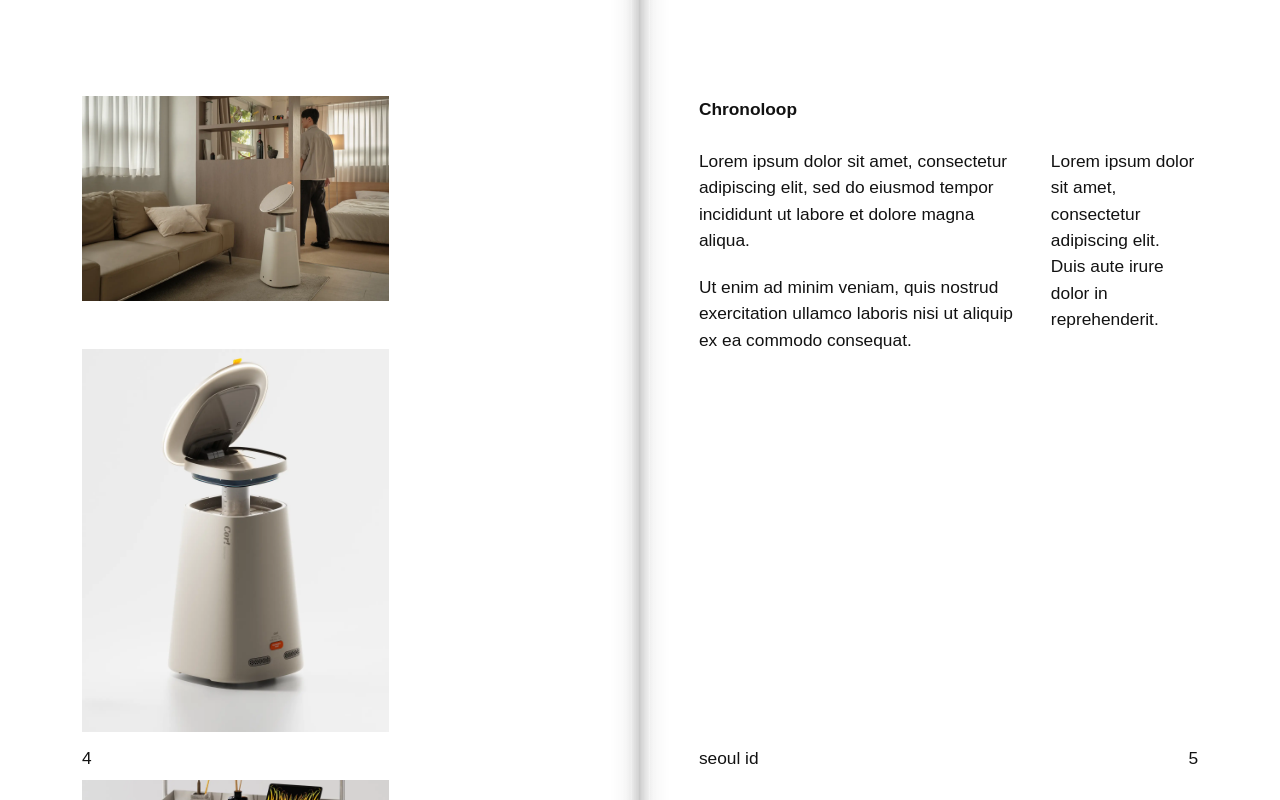
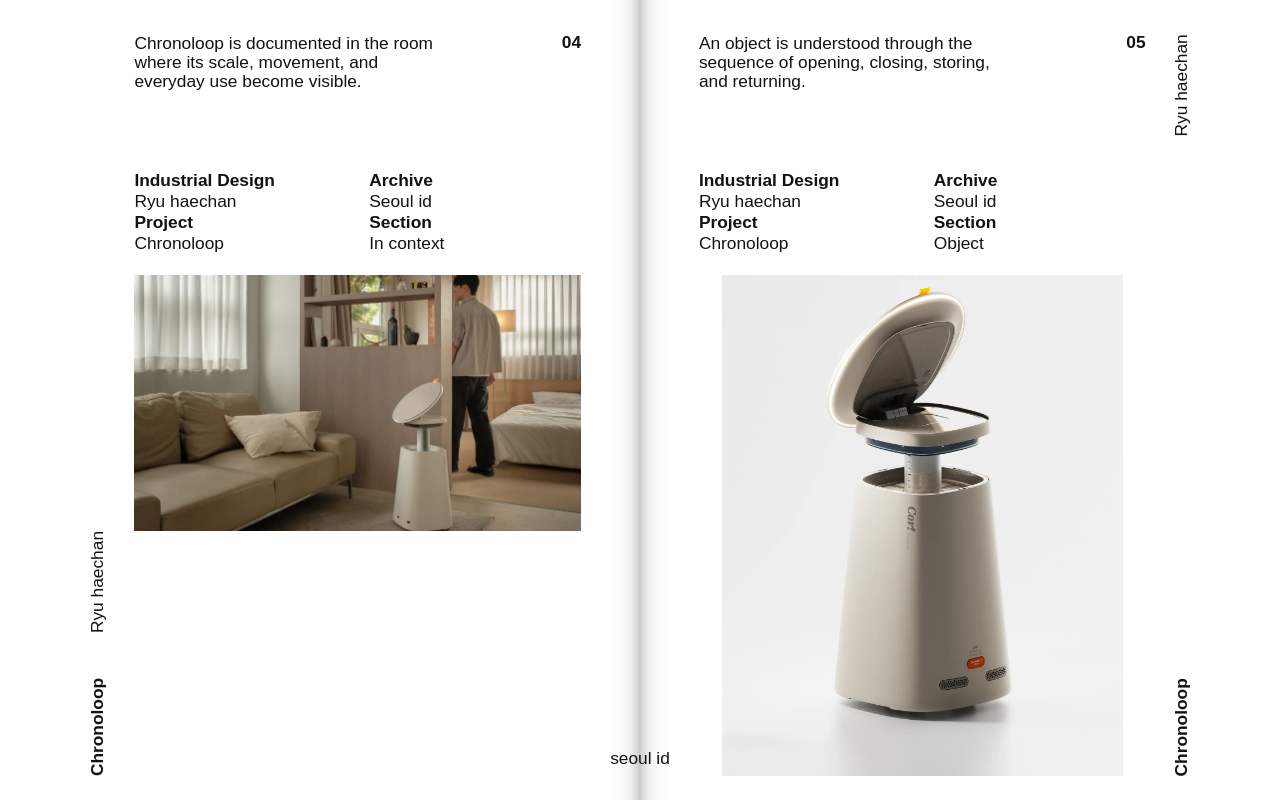
Before and after one commit to Joonseokvd/seoulid, a Next.js app: page /1 in a window 1280 px wide. Built offline with nearby package versions, Linux system fonts and the light colour scheme; a web font is replaced by a local one.

Commit message:
Redesign Chronoloop as editorial spreads

```diff
--- a/app/1/page.tsx
+++ b/app/1/page.tsx
@@ -1,71 +1,163 @@
 /* eslint-disable @next/next/no-img-element, @next/next/no-html-link-for-pages */
-const detailImages = [1, 2, 3, 4, 5, 6, 7];
+
+type EditorialPageData = {
+  image: string;
+  imageAlt: string;
+  headline: string;
+  label: string;
+  page: string;
+  fit?: "cover" | "contain";
+};
+
+const editorialPages: EditorialPageData[] = [
+  {
+    image: "/detail/chronoloop/1.webp",
+    imageAlt: "실내 공간에 놓인 Chronoloop",
+    headline:
+      "Chronoloop is documented in the room where its scale, movement, and everyday use become visible.",
+    label: "In context",
+    page: "04",
+  },
+  {
+    image: "/detail/chronoloop/2.webp",
+    imageAlt: "흰 배경 위에 놓인 Chronoloop",
+    headline:
+      "An object is understood through the sequence of opening, closing, storing, and returning.",
+    label: "Object",
+    page: "05",
+    fit: "contain",
+  },
+  {
+    image: "/detail/chronoloop/3.webp",
+    imageAlt: "선반 앞에 놓인 Chronoloop",
+    headline:
+      "Its form stays quiet among other objects until the moment a repeated action begins.",
+    label: "In context",
+    page: "06",
+  },
+  {
+    image: "/detail/chronoloop/4.webp",
+    imageAlt: "Chronoloop 상단 구조의 세부 모습",
+    headline:
+      "A closer view records the relationship between the container, lid, and supporting structure.",
+    label: "Detail",
+    page: "07",
+  },
+  {
+    image: "/detail/chronoloop/5.webp",
+    imageAlt: "이동식 구조물 옆의 Chronoloop",
+    headline:
+      "Chronoloop is shown beside the surrounding systems that organise a domestic space.",
+    label: "Structure",
+    page: "08",
+  },
+  {
+    image: "/detail/chronoloop/6.webp",
+    imageAlt: "식물 옆에서 열려 있는 Chronoloop",
+    headline:
+      "The open object reveals a small gesture designed to be repeated as part of an ordinary day.",
+    label: "Use",
+    page: "09",
+  },
+  {
+    image: "/detail/chronoloop/7.webp",
+    imageAlt: "두 사람이 Chronoloop를 살펴보는 모습",
+    headline:
+      "Handling and observation provide a final record of the object at the scale of the body.",
+    label: "Process",
+    page: "10",
+  },
+  {
+    image: "/images/catalog/1.png",
+    imageAlt: "Chronoloop 제품 이미지",
+    headline:
+      "Chronoloop, Object 01. Industrial design by Ryu haechan and archived by Seoul id.",
+    label: "Object 01",
+    page: "11",
+    fit: "contain",
+  },
+];
+
+function EditorialPage({
+  data,
+  side,
+}: {
+  data: EditorialPageData;
+  side: "left" | "right";
+}) {
+  return (
+    <article
+      className={`book-page book-page-${side} detail-editorial-page detail-editorial-${side}`}
+      aria-label={`Chronoloop ${data.label}, ${data.page}쪽`}
+    >
+      <div className="editorial-main">
+        <header className="editorial-header">
+          <p className="editorial-headline">{data.headline}</p>
+          <span className="editorial-index" aria-label={`${data.page}쪽`}>
+            {data.page}
+          </span>
+        </header>
+
+        <div className="editorial-copy">
+          <p>
+            <strong>Industrial Design</strong>
+            <br />
+            Ryu haechan
+            <br />
+            <strong>Project</strong>
+            <br />
+            Chronoloop
+          </p>
+          <p>
+            <strong>Archive</strong>
+            <br />
+            Seoul id
+            <br />
+            <strong>Section</strong>
+            <br />
+            {data.label}
+          </p>
+        </div>
+
+        <figure className={`editorial-media editorial-media-${data.fit ?? "cover"}`}>
+          <img src={data.image} alt={data.imageAlt} />
+        </figure>
+      </div>
+
+      <div className="editorial-rail" aria-hidden="true">
+        <strong>Chronoloop</strong>
+        <span>Ryu haechan</span>
+      </div>
+    </article>
+  );
+}
 
 export default function ChronoloopPage() {
+  const spreads = Array.from({ length: editorialPages.length / 2 }, (_, index) =>
+    editorialPages.slice(index * 2, index * 2 + 2),
+  );
+
   return (
     <main className="site-shell detail-shell">
-      <div className="spread spread-detail">
-        <section
-          className="book-page book-page-left detail-media-page"
-          aria-label="Chronoloop 이미지"
-        >
-          <div className="detail-page-scroll">
-            <div className="detail-image-stack">
-              {detailImages.map((number) => (
-                <figure key={number}>
-                  <img
-                    src={`/detail/chronoloop/${number}.webp`}
-                    alt={`Chronoloop 상세 이미지 ${number}`}
-                  />
-                </figure>
-              ))}
-            </div>
-          </div>
-        </section>
-
-        <section
-          className="book-page book-page-right detail-copy-page"
-          aria-label="Chronoloop 설명"
-        >
-          <div className="detail-page-scroll">
-            <article className="detail-article">
-              <h1>Chronoloop</h1>
-              <div className="detail-columns">
-                <div className="detail-body">
-                  <p>
-                    Lorem ipsum dolor sit amet, consectetur adipiscing elit,
-                    sed do eiusmod tempor incididunt ut labore et dolore magna
-                    aliqua.
-                  </p>
-                  <p>
-                    Ut enim ad minim veniam, quis nostrud exercitation ullamco
-                    laboris nisi ut aliquip ex ea commodo consequat.
-                  </p>
-                </div>
-                <aside className="detail-notes">
-                  <p>
-                    Lorem ipsum dolor sit amet, consectetur adipiscing elit.
-                    Duis aute irure dolor in reprehenderit.
-                  </p>
-                </aside>
-              </div>
-            </article>
-          </div>
-        </section>
-
-        <div className="book-gutter" aria-hidden="true" />
+      <div className="detail-spread-scroll">
+        {spreads.map(([leftPage, rightPage], index) => (
+          <section
+            className="spread spread-detail detail-story-spread"
+            aria-label={`Chronoloop 펼침면 ${index + 1}`}
+            key={`${leftPage.page}-${rightPage.page}`}
+          >
+            <EditorialPage data={leftPage} side="left" />
+            <EditorialPage data={rightPage} side="right" />
+          </section>
+        ))}
       </div>
 
-      <nav className="folio-ui" aria-label="페이지 내비게이션">
-        <a className="folio-number folio-left" href="/" aria-label="목차로 돌아가기">
-          4
-        </a>
+      <div className="book-gutter detail-gutter" aria-hidden="true" />
+
+      <nav className="folio-ui folio-ui-detail" aria-label="페이지 내비게이션">
         <a className="folio-home" href="/">
           seoul id
         </a>
-        <span className="folio-number folio-right" aria-hidden="true">
-          5
-        </span>
       </nav>
     </main>
   );
--- a/app/globals.css
+++ b/app/globals.css
@@ -427,76 +427,154 @@ a.catalog-item {
 }
 
 /* Detail spread */
-.detail-shell,
-.spread-detail {
+.detail-shell {
+  position: relative;
   height: 100svh;
   overflow: hidden;
 }
 
-.detail-page-scroll {
-  position: relative;
-  z-index: 2;
-  width: 100%;
+.detail-spread-scroll {
   height: 100svh;
   overflow-x: hidden;
   overflow-y: auto;
+  scroll-snap-type: y mandatory;
   scrollbar-width: none;
 }
 
-.detail-page-scroll::-webkit-scrollbar {
+.detail-spread-scroll::-webkit-scrollbar {
   width: 0;
   height: 0;
 }
 
-.detail-image-stack {
-  display: grid;
-  gap: clamp(44px, 6vh, 84px);
-  width: 70%;
-  margin-left: var(--outer-margin);
-  padding: 12vh 0 19vh;
+.spread-detail,
+.detail-story-spread {
+  height: 100svh;
+  min-height: 100svh;
 }
 
-.detail-image-stack figure {
-  width: 68.49315%;
+.detail-story-spread {
+  scroll-snap-align: start;
+  scroll-snap-stop: always;
 }
 
-.detail-image-stack img {
-  width: 100%;
-  height: auto;
+.detail-editorial-page {
+  display: grid;
+  align-items: stretch;
+  height: 100svh;
+  min-height: 100svh;
+  column-gap: clamp(14px, 1.6vw, 28px);
+  padding-top: 4.2vh;
+  padding-bottom: 3vh;
 }
 
-.detail-article {
-  width: calc(100% - var(--inner-margin) - var(--outer-margin));
-  margin-left: var(--inner-margin);
-  padding: 12vh 0 22vh;
+.detail-editorial-left {
+  grid-column: 1;
+  grid-template-columns: 2rem minmax(0, 1fr);
+  padding-right: var(--inner-margin);
+  padding-left: var(--outer-margin);
 }
 
-.detail-article h1 {
-  margin-bottom: 3.2vh;
+.detail-editorial-right {
+  grid-column: 2;
+  grid-template-columns: minmax(0, 1fr) 2rem;
+  padding-right: var(--outer-margin);
+  padding-left: var(--inner-margin);
+}
+
+.detail-editorial-left .editorial-rail,
+.detail-editorial-right .editorial-main {
+  grid-column: 1;
+}
+
+.detail-editorial-left .editorial-main,
+.detail-editorial-right .editorial-rail {
+  grid-column: 2;
+}
+
+.editorial-main {
+  min-width: 0;
+  min-height: 0;
+  display: grid;
+  grid-template-rows: auto auto minmax(0, 1fr);
+}
+
+.editorial-header {
+  display: grid;
+  grid-template-columns: minmax(0, 1fr) auto;
+  align-items: start;
+  gap: 1rem;
+  min-height: 17vh;
+}
+
+.editorial-headline {
+  max-width: 32ch;
+  font-size: 13pt;
+  font-weight: 500;
+  line-height: 1.12;
+}
+
+.editorial-index {
   font-size: 13pt;
   font-weight: 700;
-  line-height: var(--line-height);
+  line-height: 1;
 }
 
-.detail-columns {
+.editorial-copy {
   display: grid;
-  grid-template-columns: 2fr minmax(0, 0.92fr);
-  align-items: start;
-  gap: clamp(20px, 2.5vw, 40px);
+  grid-template-columns: repeat(2, minmax(0, 1fr));
+  gap: clamp(16px, 1.8vw, 30px);
+  margin-bottom: 2.6vh;
+  font-size: 13pt;
+  line-height: 1.22;
 }
 
-.detail-body {
-  font-size: 13pt;
+.editorial-copy strong {
+  font-weight: 700;
 }
 
-.detail-body p,
-.detail-notes p {
-  margin-bottom: 1.2em;
+.editorial-media {
+  min-width: 0;
+  min-height: 0;
+  width: 100%;
+  height: 100%;
+  overflow: hidden;
+  background: #f2f2f2;
 }
 
-.detail-notes {
-  max-width: 20ch;
+.editorial-media img {
+  width: 100%;
+  height: 100%;
+  object-fit: cover;
+}
+
+.editorial-media-contain {
+  background: var(--paper);
+}
+
+.editorial-media-contain img {
+  object-fit: contain;
+}
+
+.editorial-rail {
+  min-width: 0;
+  display: flex;
+  flex-direction: row;
+  align-items: center;
+  justify-content: space-between;
+  gap: 2.8rem;
+  writing-mode: vertical-rl;
+  transform: rotate(180deg);
   font-size: 13pt;
+  line-height: 1;
+  white-space: nowrap;
+}
+
+.editorial-rail strong {
+  font-weight: 700;
+}
+
+.detail-gutter {
+  position: fixed;
 }
 
 .folio-ui {
@@ -527,6 +605,11 @@ a.catalog-item {
 
 .folio-home {
   left: calc(50% + var(--inner-margin));
+}
+
+.folio-ui-detail .folio-home {
+  left: 50%;
+  transform: translateX(-50%);
 }
 
 @media (max-width: 900px) {
@@ -589,54 +672,64 @@ a.catalog-item {
   .product-9 { --visual-x: 27%; --visual-y: 85%; --item-width: 25%; }
   .product-10 { --visual-x: 73%; --visual-y: 85%; --item-width: 25%; }
 
-  .detail-shell,
-  .spread-detail {
+  .detail-shell {
     height: auto;
     overflow: visible;
   }
 
-  .spread-detail .book-page-left {
-    order: 1;
+  .detail-spread-scroll {
+    height: auto;
+    overflow: visible;
+    scroll-snap-type: none;
   }
 
-  .spread-detail .book-page-right {
-    order: 2;
+  .spread-detail,
+  .detail-story-spread {
+    height: auto;
+    min-height: 0;
   }
 
-  .detail-page-scroll {
-    height: auto;
-    overflow: visible;
+  .detail-story-spread {
+    scroll-snap-align: none;
+    scroll-snap-stop: normal;
   }
 
-  .detail-image-stack {
-    gap: clamp(38px, 8vh, 72px);
-    width: 70%;
-    margin: 0 auto;
-    padding: 7vh 0 13vh;
+  .detail-editorial-page,
+  .detail-editorial-left,
+  .detail-editorial-right {
+    grid-template-columns: minmax(0, 1fr) 2rem;
+    width: 100%;
+    height: 100svh;
+    min-height: 100svh;
+    column-gap: 14px;
+    padding: 5vh 8vw 4vh;
   }
 
-  .detail-image-stack figure {
-    width: 100%;
+  .detail-editorial-left .editorial-main,
+  .detail-editorial-right .editorial-main {
+    grid-column: 1;
   }
 
-  .detail-copy-page {
-    min-height: 100svh;
+  .detail-editorial-left .editorial-rail,
+  .detail-editorial-right .editorial-rail {
+    grid-column: 2;
   }
 
-  .detail-article {
-    width: 70%;
-    margin-left: 15%;
-    padding: 12vh 0 26vh;
+  .editorial-header {
+    min-height: 18vh;
   }
 
-  .detail-columns {
-    grid-template-columns: 1fr;
-    gap: 1.5rem;
+  .editorial-headline {
+    max-width: 28ch;
   }
 
-  .detail-notes {
-    width: 100%;
-    max-width: 42ch;
+  .editorial-copy {
+    gap: 12px;
+    margin-bottom: 2.5vh;
+  }
+
+  .editorial-rail {
+    gap: 2rem;
   }
 
   .folio-ui {
```
